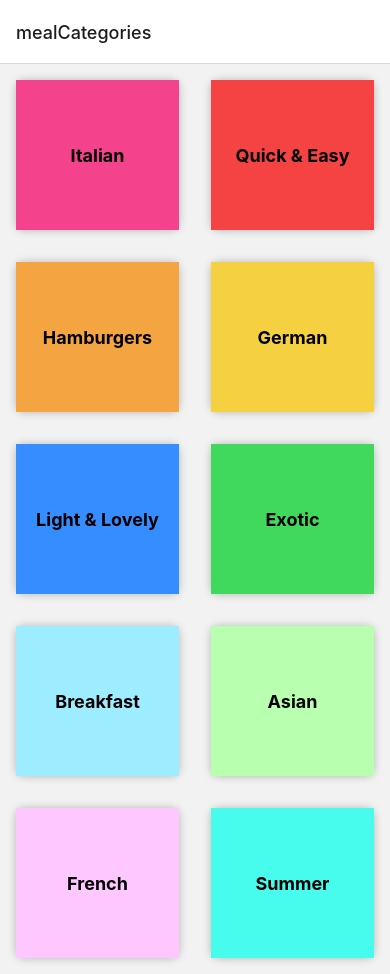
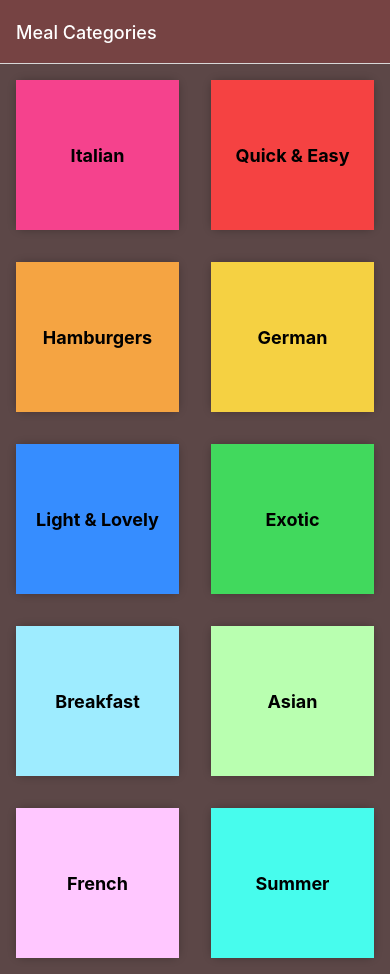
Before and after one commit to YogeshRR/MealApp, a React Native app: screen / in a window 390 px wide. Built offline with nearby package versions, Linux system fonts and the light colour scheme.

Commit message:
102 Styling Screen Header and Backgrounds

```diff
--- a/App.js
+++ b/App.js
@@ -13,8 +13,18 @@
     <>
       <StatusBar style="light"></StatusBar>
       <NavigationContainer>
-        <Stack.Navigator>
-          <Stack.Screen name="mealCategories" component={CategoryScreen} />
+        <Stack.Navigator
+          screenOptions={{
+            headerStyle: { backgroundColor: "#764343" },
+            headerTintColor: "white",
+            cardStyle: { backgroundColor: "#5c4747" },
+          }}
+        >
+          <Stack.Screen
+            name="mealCategories"
+            component={CategoryScreen}
+            options={{ title: "Meal Categories" }}
+          />
           <Stack.Screen name="mealOverView" component={MealOverViewScreen} />
         </Stack.Navigator>
       </NavigationContainer>
```
